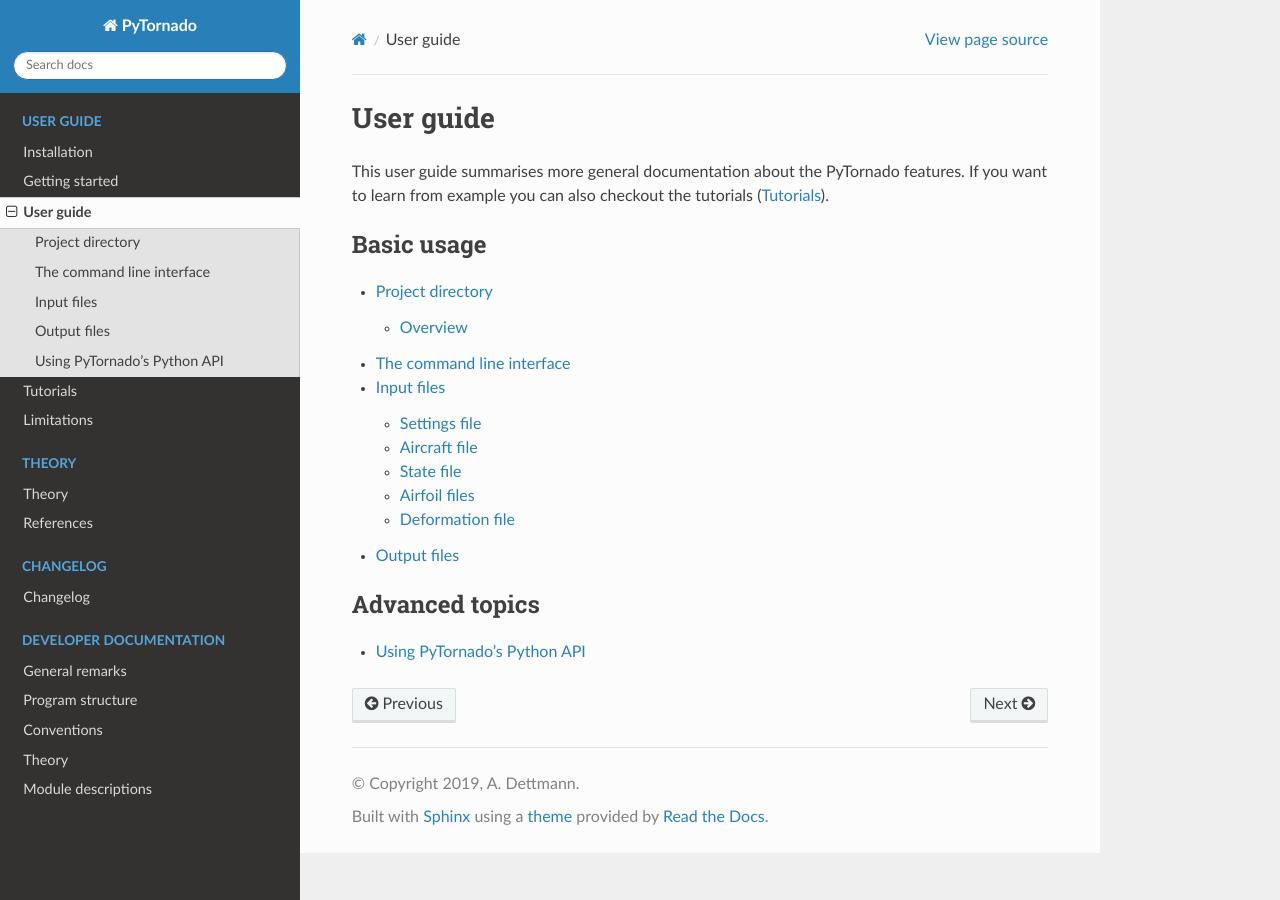
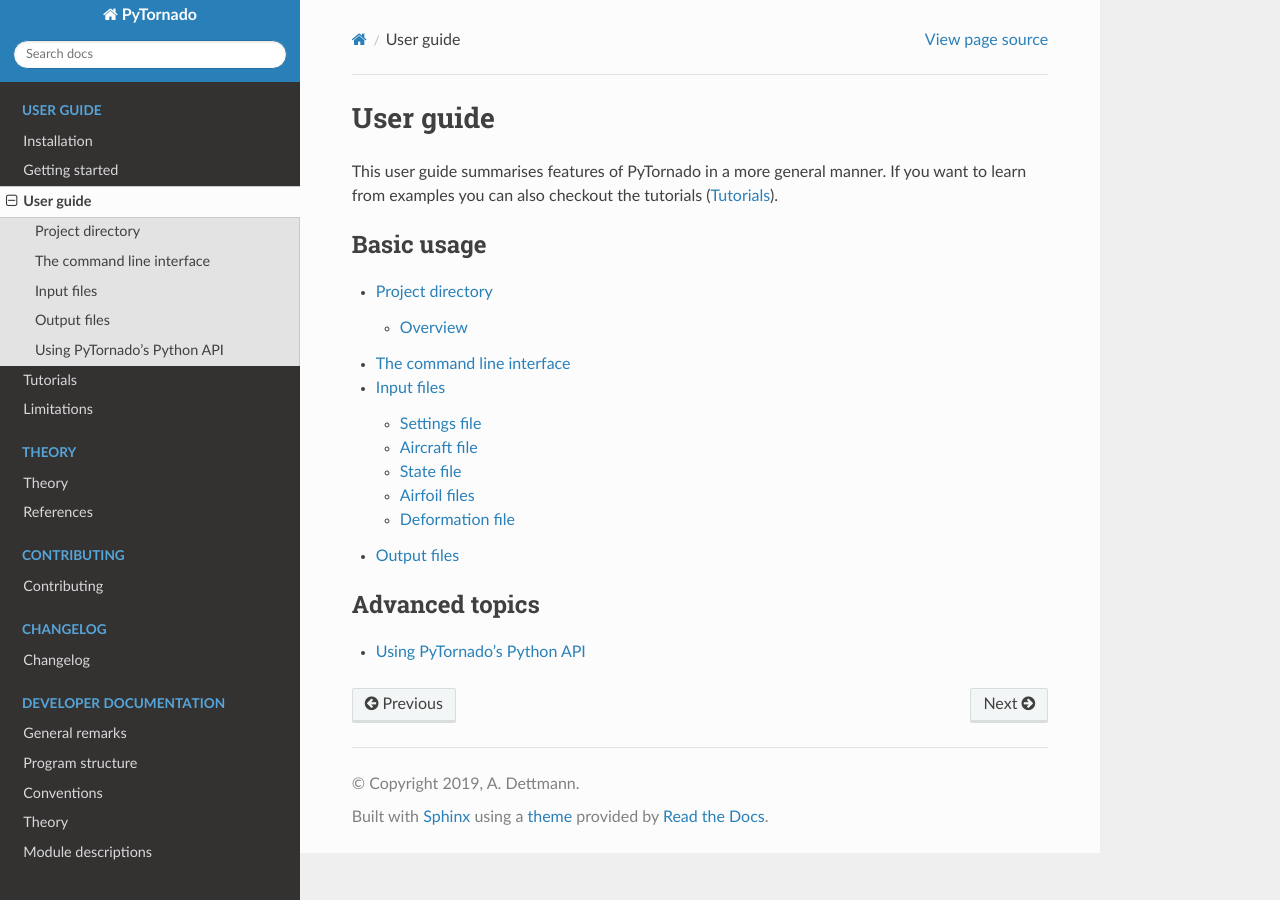
Before and after one commit to airinnova/pytornado, a Sphinx documentation site: the page built from docs/source/user_guide/detailed_user_guide.rst, in a window 1280 px wide. Built offline with Sphinx 7.4.7 and the Read the Docs theme 2.0.0, drawn with Linux system fonts in a browser that asks for light colours; the version number could not be read and is left out.

Commit message:
Documentation: added contributing notes

```diff
--- a/docs/source/dev_doc/general_remarks.rst
+++ b/docs/source/dev_doc/general_remarks.rst
@@ -1,3 +1,5 @@
+.. _general_remarks:
+
 General remarks
 ===============
 
--- a/docs/source/index.rst
+++ b/docs/source/index.rst
@@ -39,6 +39,12 @@ For simpler analyses |name| provides a simple command line interface. More compl
 
 .. toctree::
    :maxdepth: 1
+   :caption: Contributing
+
+   contribute/index
+
+.. toctree::
+   :maxdepth: 1
    :caption: Changelog
 
    CHANGELOG
--- a/docs/source/user_guide/detailed_user_guide.rst
+++ b/docs/source/user_guide/detailed_user_guide.rst
@@ -3,7 +3,7 @@
 User guide
 ==========
 
-This user guide summarises more general documentation about the |name| features. If you want to learn from example you can also checkout the tutorials (:ref:`tutorials`).
+This user guide summarises features of |name| in a more general manner. If you want to learn from examples you can also checkout the tutorials (:ref:`tutorials`).
 
 .. toctree::
    :maxdepth: 2
```
Also changed, not shown: docs/source/contribute/index.rst (added, +24 -0 lines).
